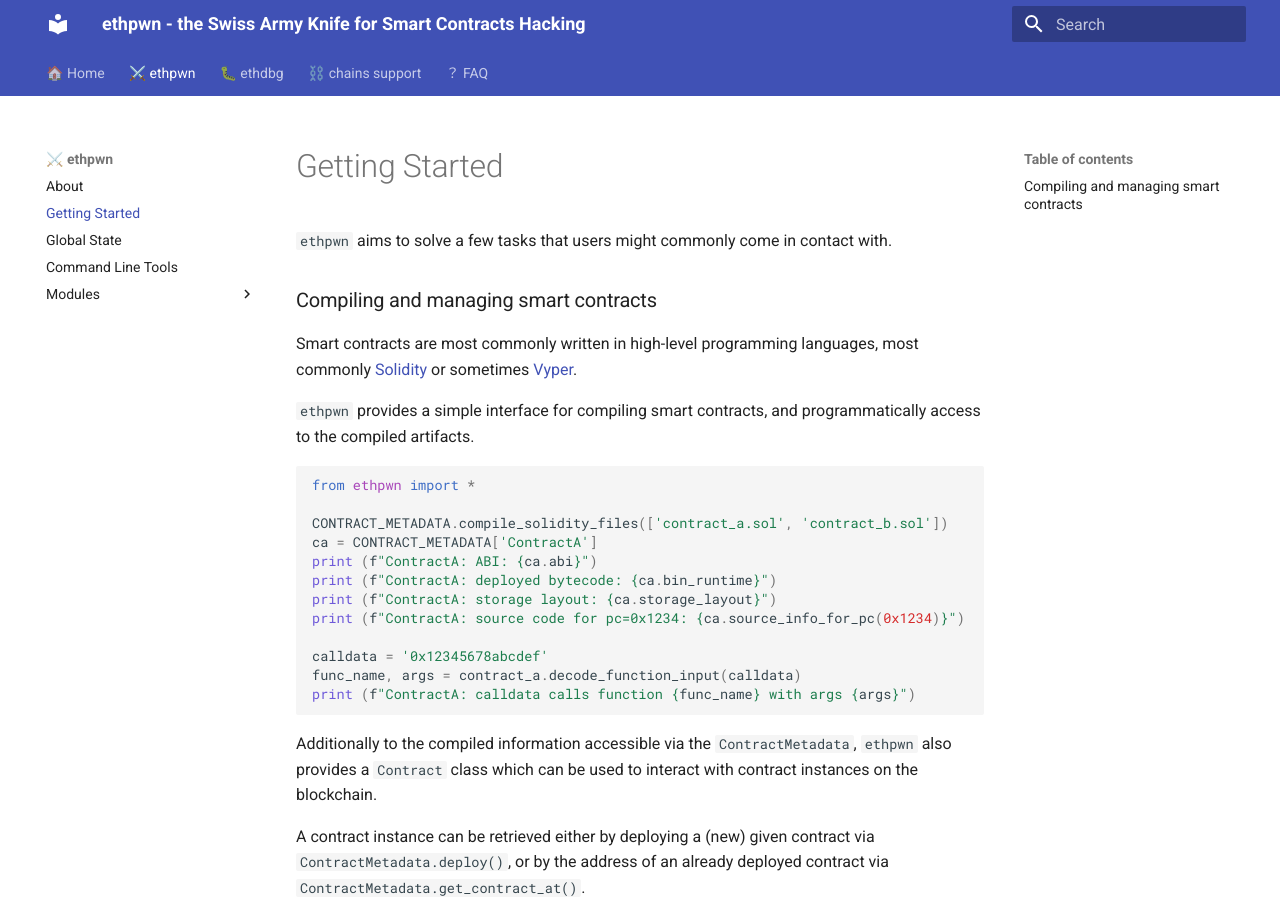
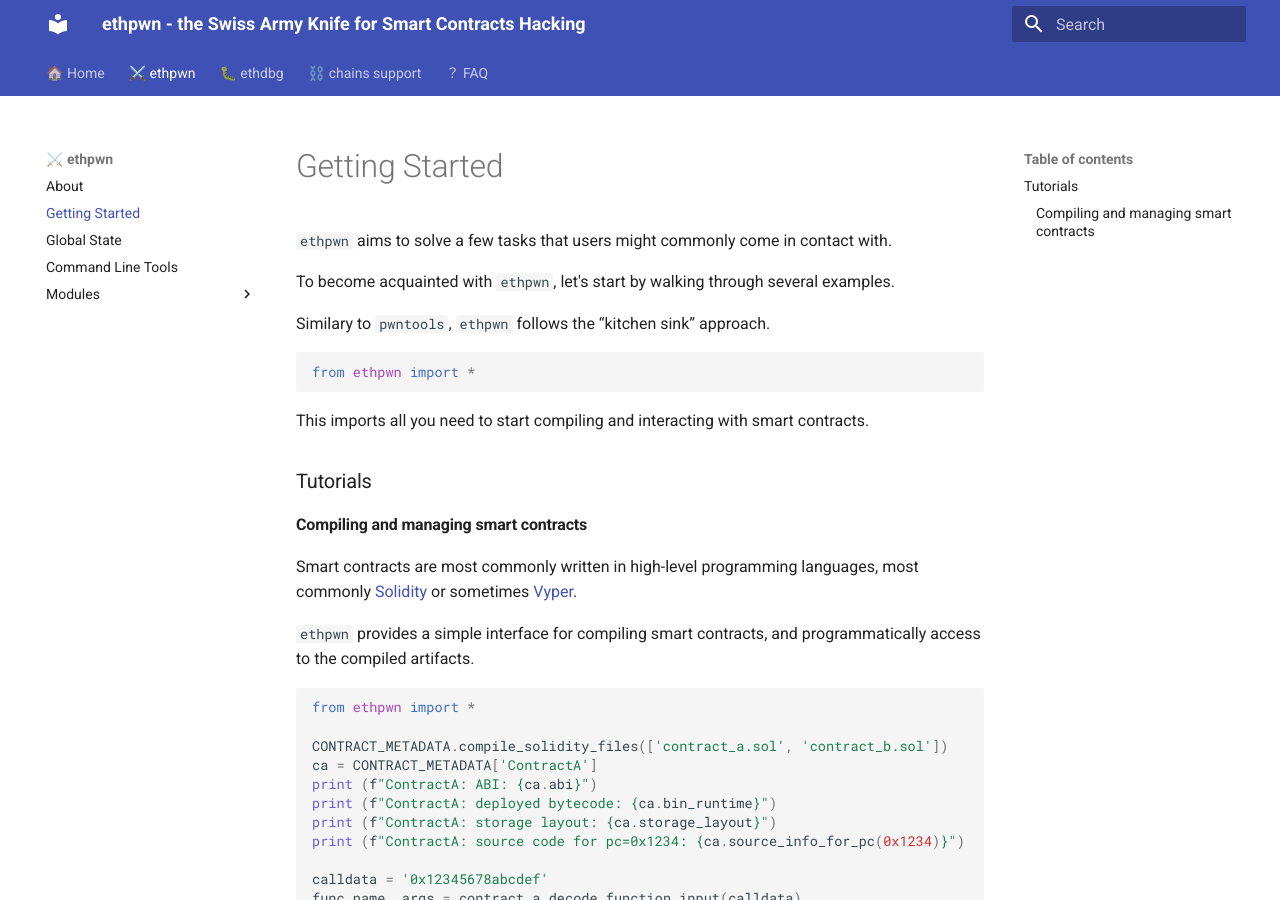
Before and after one commit to ethpwn/ethpwn, an MkDocs documentation site: the page built from docs/docs/ethpwn/getting_started.md, in a window 1280 px wide and 900 px high. Built offline with MkDocs 1.6.1 and Material for MkDocs 9.7.7, drawn with Linux system fonts in a browser that asks for light colours.

Commit message:
fixing doc
Signed-off-by: degrigis <degrigis@ucsb.edu>

````diff
--- a/docs/docs/ethpwn/getting_started.md
+++ b/docs/docs/ethpwn/getting_started.md
@@ -1,7 +1,19 @@
 
 `ethpwn` aims to solve a few tasks that users might commonly come in contact with.
 
-### Compiling and managing smart contracts
+To become acquainted with `ethpwn`, let's start by walking through several examples.
+
+Similary to `pwntools`, `ethpwn` follows the “kitchen sink” approach.
+
+```python
+from ethpwn import *
+```
+
+This imports all you need to start compiling and interacting with smart contracts.
+
+### Tutorials
+
+#### Compiling and managing smart contracts
 
 Smart contracts are most commonly written in high-level programming languages, most commonly [Solidity](https://soliditylang.org/) or sometimes [Vyper](https://vyper.readthedocs.io/en/stable/).
 
````
